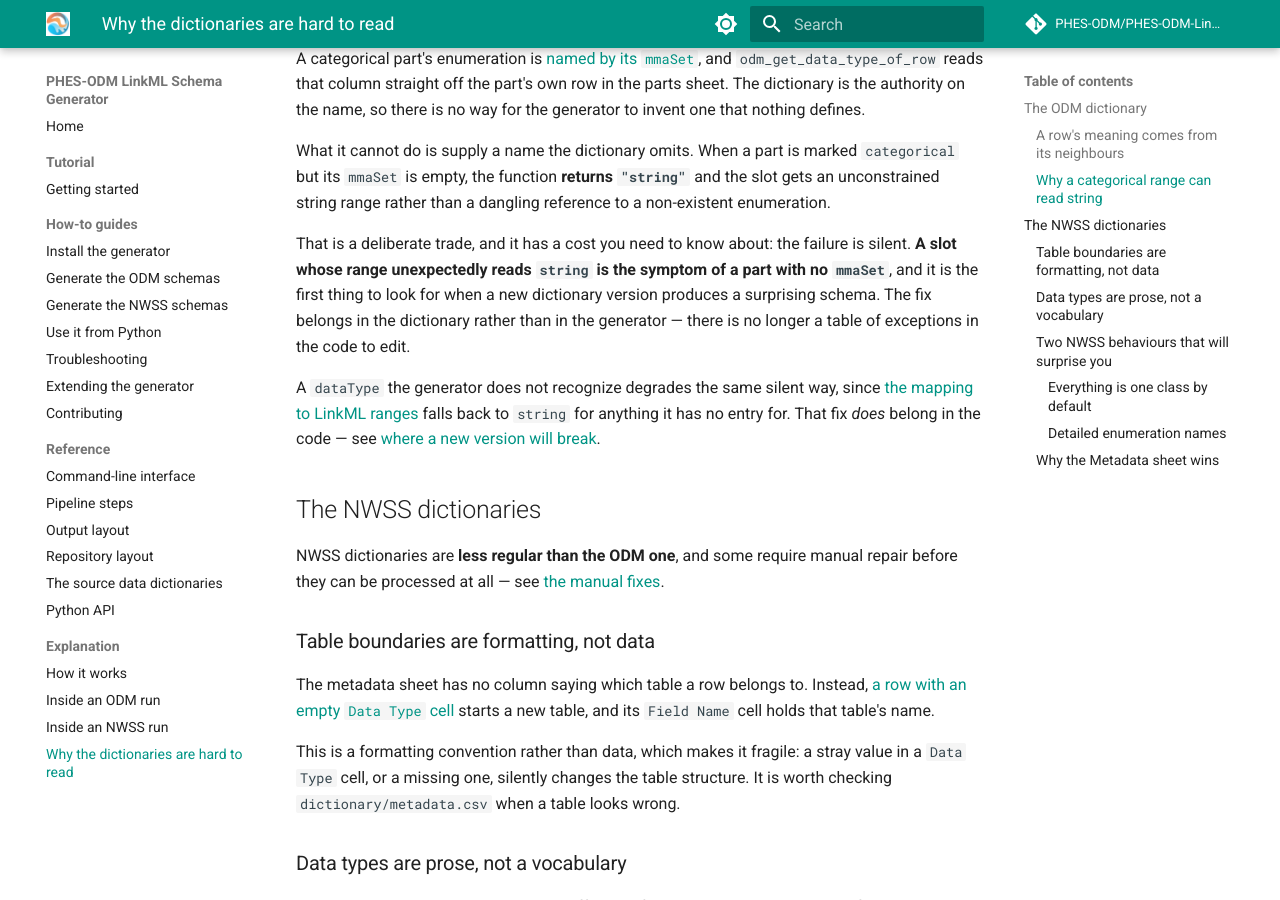
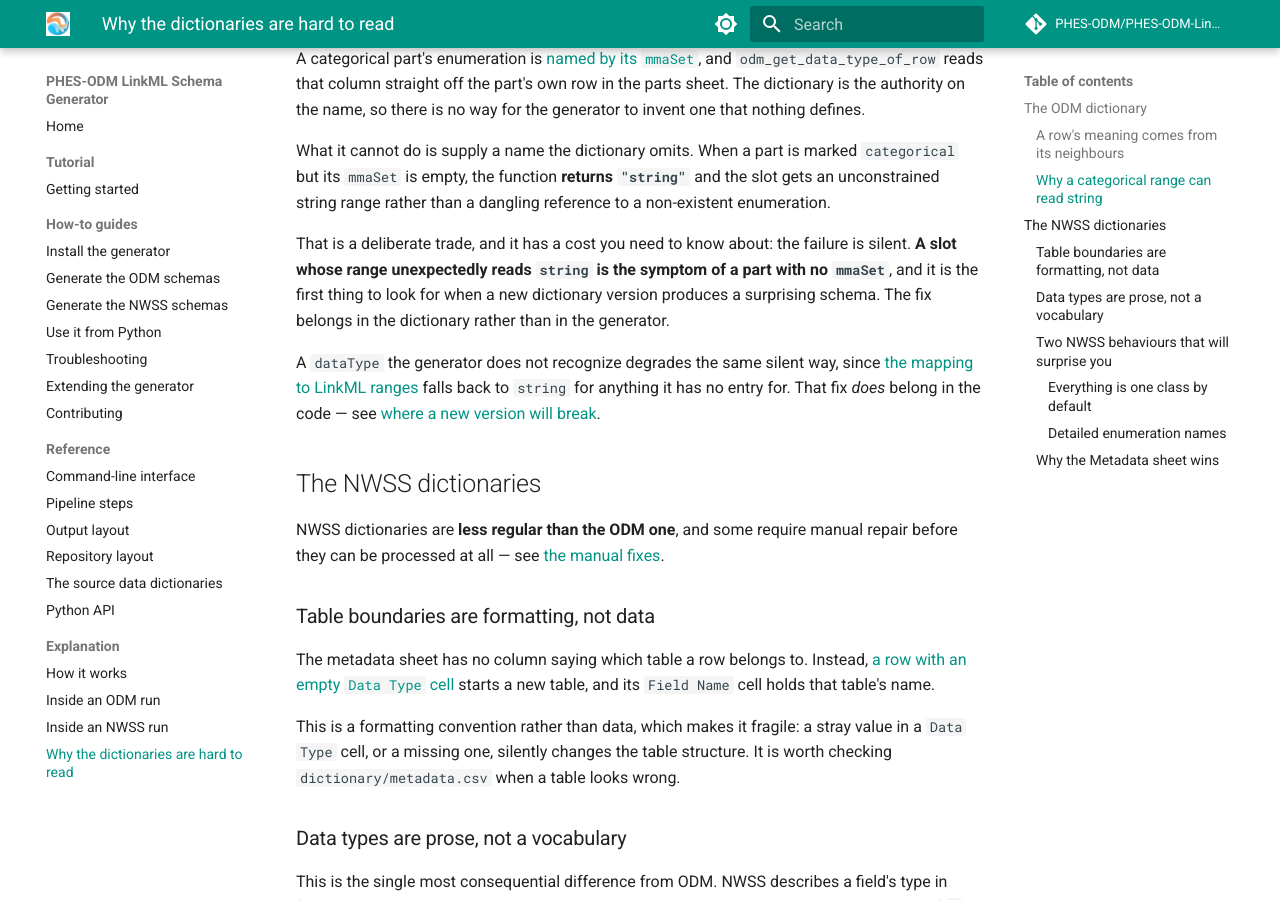
Before and after one commit to PHES-ODM/PHES-ODM-LinkMLGenerator, an MkDocs documentation site: the page built from docs/explanation/data-dictionaries.md, in a window 1280 px wide and 900 px high, scrolled down 848 px. Built offline with MkDocs 1.6.1 and Material for MkDocs 9.7.7, drawn with Linux system fonts in a browser that asks for light colours; comment, search, counter and statistics services are not loaded.

Commit message:
Removed section about there no longer being a list of exceptions for mapping a slot to an enumeration name

```diff
--- a/docs/explanation/data-dictionaries.md
+++ b/docs/explanation/data-dictionaries.md
@@ -52,8 +52,7 @@ That is a deliberate trade, and it has a cost you need to know about: the failur
 is silent. **A slot whose range unexpectedly reads `string` is the symptom of a
 part with no `mmaSet`**, and it is the first thing to look for when a new
 dictionary version produces a surprising schema. The fix belongs in the
-dictionary rather than in the generator — there is no longer a table of
-exceptions in the code to edit.
+dictionary rather than in the generator.
 
 A `dataType` the generator does not recognize degrades the same silent way,
 since
```
